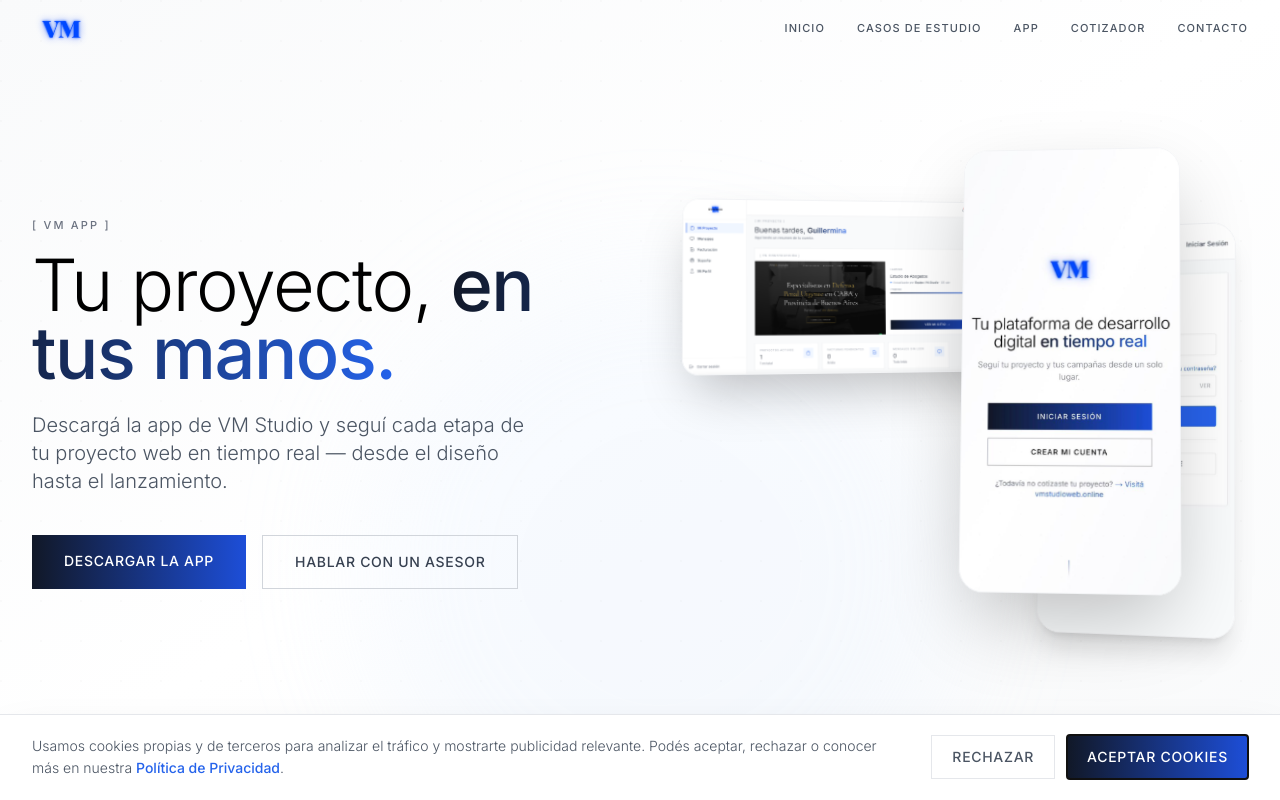
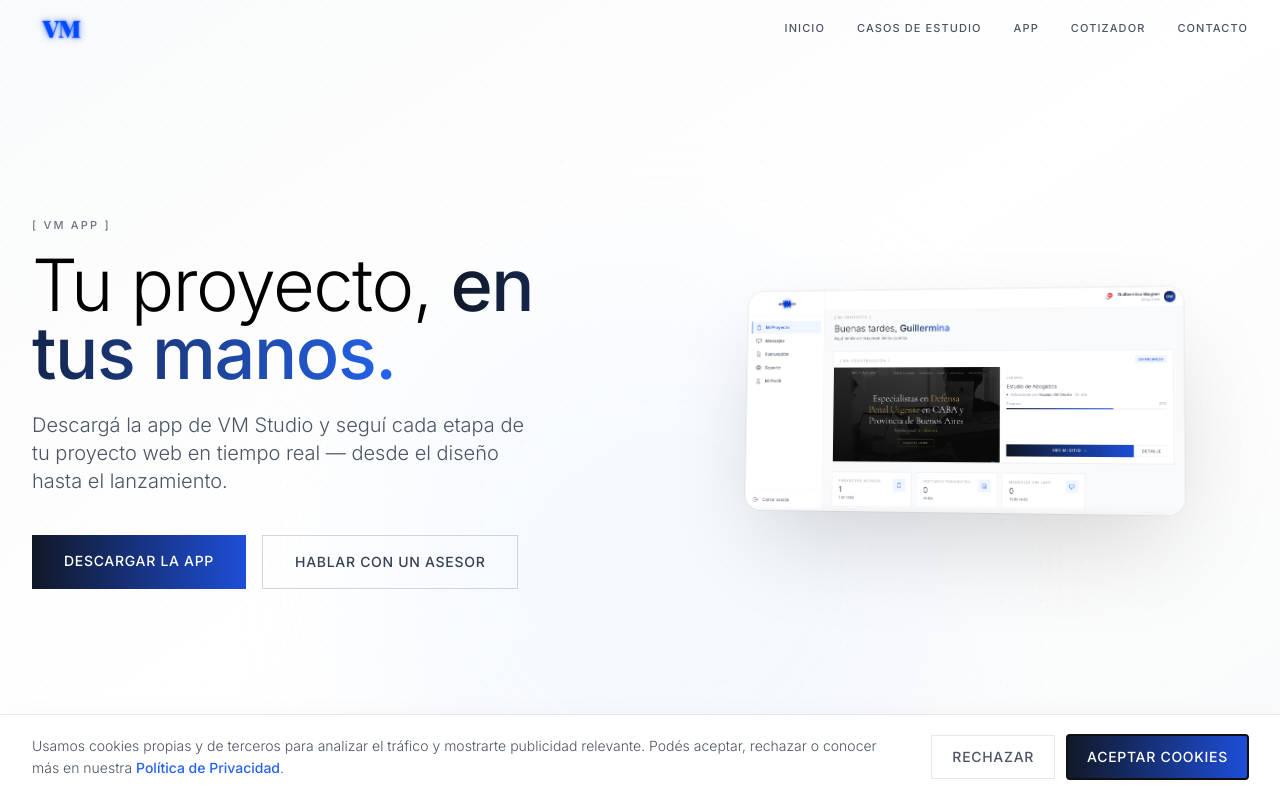
Before and after one commit to VM-Studio/VM-WEB-DOS, a Next.js app: page /app in a window 1280 px wide. Shown: the top 800 px of the page. Built offline with nearby package versions, Linux system fonts and the light colour scheme.

Commit message:
feat: hero /app — dejar solo vmapp3 con efecto flotante 3D

```diff
--- a/src/app/app/page.tsx
+++ b/src/app/app/page.tsx
@@ -87,56 +87,21 @@
               </div>
             </div>
 
-            {/* ─ Floating screenshots — mismo diseño en mobile y desktop, escalado con CSS ─ */}
-            {/* El contenedor externo define la altura visible según el scale aplicado */}
-            <div className="relative h-[270px] sm:h-[330px] lg:h-[480px] overflow-hidden lg:overflow-visible">
-              {/* Composición original de 550×480px, escalada proporcionalmente en mobile */}
-              <div className="absolute top-0 left-1/2 w-[550px] -translate-x-1/2 scale-[0.56] sm:scale-[0.68] lg:scale-100 origin-top">
-                {/* vmapp3 — panel de cliente, fondo, inclinado */}
+            {/* ─ Floating screenshot ─ */}
+            <div className="flex justify-center items-start lg:items-center">
               <div
-                  className="absolute top-10 left-0 w-[340px] rounded-2xl overflow-hidden shadow-2xl border border-gray-100"
-                  style={{ transform: 'perspective(900px) rotateY(8deg) rotateX(3deg)', zIndex: 1 }}
+                className="w-[280px] sm:w-[360px] lg:w-[440px] rounded-2xl overflow-hidden shadow-2xl border border-gray-100"
+                style={{ transform: 'perspective(900px) rotateY(-6deg) rotateX(3deg)', boxShadow: '0 40px 100px -20px rgba(0,0,0,0.18), 0 0 0 1px rgba(0,0,0,0.04)' }}
               >
                 <Image
                   src="/vmapp3.png"
                   alt="Panel de cliente VM App"
-                    width={340}
-                    height={220}
+                  width={440}
+                  height={280}
                   unoptimized
                   className="w-full h-auto"
                   priority
                 />
-                </div>
-                {/* vmapp1 — portada, centro, elevada */}
-                <div
-                  className="absolute top-0 left-1/2 -translate-x-1/2 w-[220px] rounded-3xl overflow-hidden shadow-[0_32px_80px_-12px_rgba(0,0,0,0.25)] border border-gray-100"
-                  style={{ transform: 'perspective(900px) rotateY(-4deg) rotateX(4deg) translateY(-16px)', zIndex: 3 }}
-                >
-                  <Image
-                    src="/vmapp1.png"
-                    alt="Portada VM App"
-                    width={220}
-                    height={420}
-                    unoptimized
-                    className="w-full h-auto"
-                    priority
-                  />
-                </div>
-                {/* vmapp2 — auth, derecha, inclinado */}
-                <div
-                  className="absolute top-16 right-0 w-[200px] rounded-3xl overflow-hidden shadow-xl border border-gray-100"
-                  style={{ transform: 'perspective(900px) rotateY(-10deg) rotateX(2deg)', zIndex: 2 }}
-                >
-                  <Image
-                    src="/vmapp2.png"
-                    alt="Inicio de sesión VM App"
-                    width={200}
-                    height={380}
-                    unoptimized
-                    className="w-full h-auto"
-                    priority
-                  />
-                </div>
               </div>
             </div>
 
```
Lines whose indentation alone changed are shown as unchanged.
